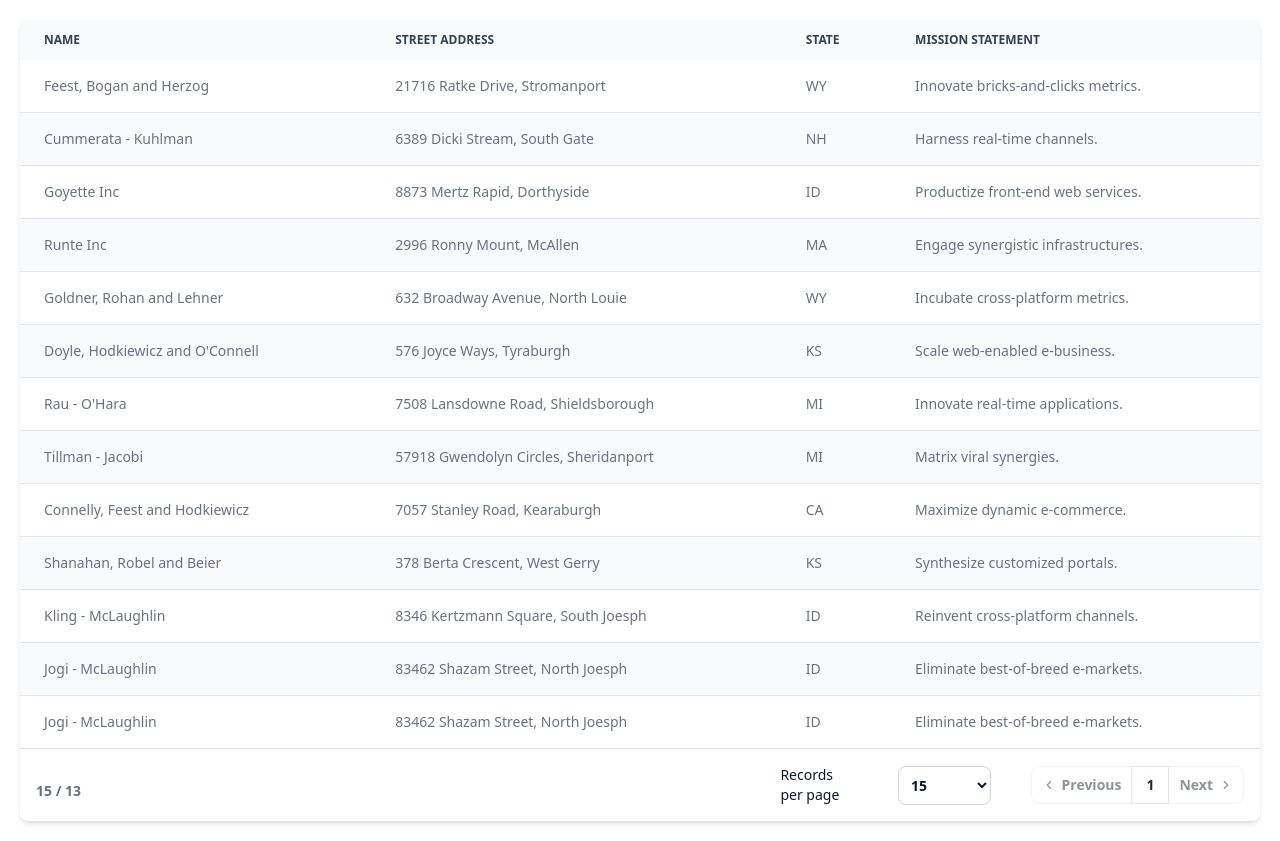
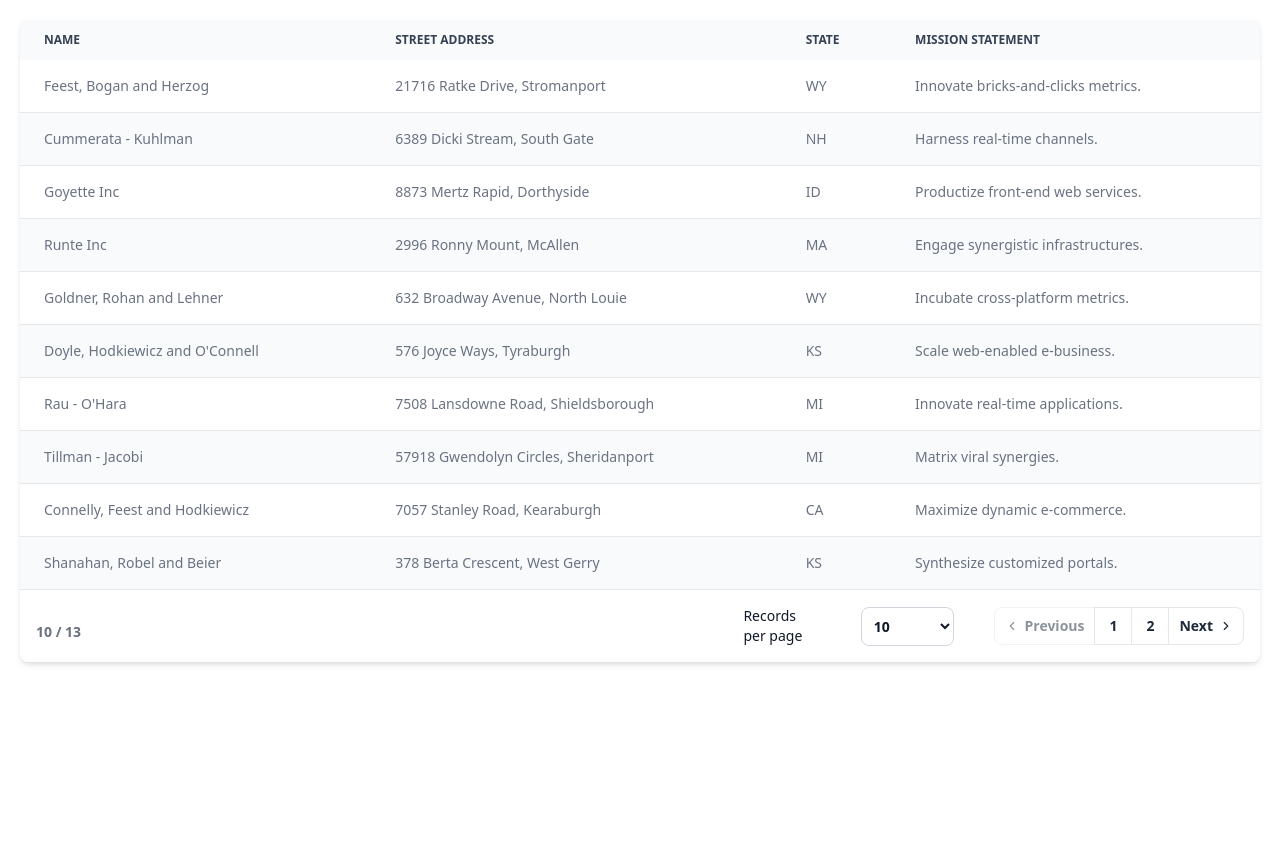
Before and after one commit to Jamesgnzg/svelte-datatable, a Svelte app: page / in a window 1280 px wide. After the commit the page ends 800 px from the top, so only its background shows below. Built offline with nearby package versions, Linux system fonts and the light colour scheme.

Commit message:
Update page numbers on selection of records per page

```diff
--- a/src/App.svelte
+++ b/src/App.svelte
@@ -8,7 +8,7 @@
   const initialRecords:company[] = companies;
   const PAGE_SIZES = [10, 15, 20];
   let nameQuery = $state.raw('');
-  let pageSize = $state(PAGE_SIZES[1]);
+  let pageSize = $state(PAGE_SIZES[0]);
   let page = $state(1);
   let records:company[] | [] = $derived.by(() => {
     const filteredRecords = initialRecords.filter(({name}) => {
@@ -71,7 +71,10 @@
       onPageChange = {(selectedPage: number) => page = selectedPage}
       recordsPerPage = {pageSize}
       recordsPerPageSelection = {PAGE_SIZES}
-      updateRecordsPerPage = {(newPageSize: number) => pageSize = newPageSize }
+      updateRecordsPerPage = {(newPageSize: number) => {
+        page = 1;
+        pageSize = newPageSize;
+      } }
     />
   </div>
 </main>
--- a/src/lib/DataTable.svelte
+++ b/src/lib/DataTable.svelte
@@ -11,7 +11,7 @@
             stickyHeader = false, fetching = $bindable(false), totalRecords = 0, page = $bindable(0),  onPageChange,
             recordsPerPage = $bindable(0), recordsPerPageSelection = $bindable([]), updateRecordsPerPage}: DataTableProps = $props();
     const stickyHeaderClass: string = stickyHeader ? 'sticky top-0' : '';
-    const totalPages = Math.ceil(totalRecords / recordsPerPage);
+    const totalPages = $derived(Math.ceil(totalRecords / recordsPerPage));
     let columnDataMapping:ColumnDataMapping<Column> = $derived.by(() => {
         const dataMapping: ColumnDataMapping<Column> = {};
         columns.forEach((column) => {
```
